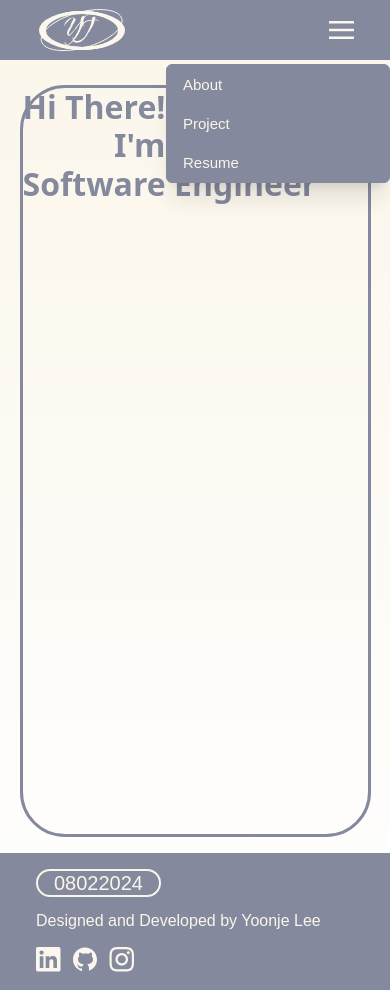
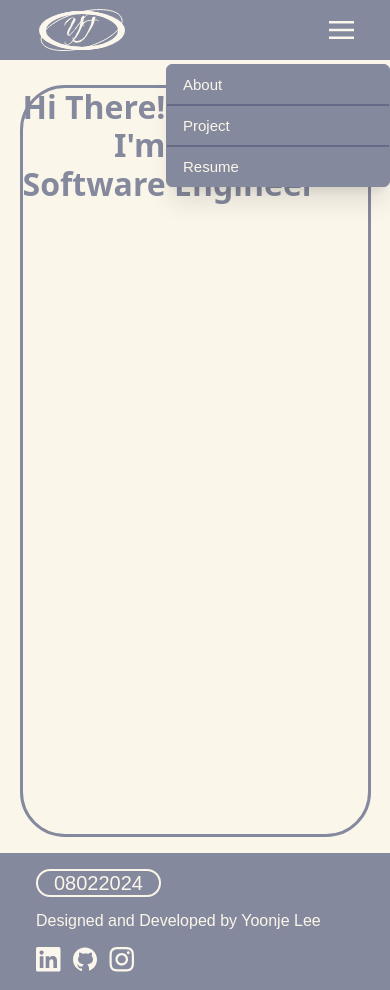
Before and after one commit to yoonlee201/Yoonjedotcom, a Next.js app: page / in a window 390 px wide. Both pictures are taken after a click on the button 341 px from the left and 30 px from the top of the page. Built offline with nearby package versions, Linux system fonts and the light colour scheme.

Commit message:
navbar responsive

```diff
--- a/src/app/_components/NavBar.tsx
+++ b/src/app/_components/NavBar.tsx
@@ -103,15 +103,27 @@ const Dropdown = forwardRef<HTMLDivElement, {}>(function ({}, ref) {
             ref={ref}
             className="absolute right-0 top-full mt-1 min-w-56 rounded-md border border-blue bg-blue shadow-xl"
             role="menu">
-            <ul className="grid grid-flow-row items-start justify-stretch px-4">
-                <li className="py-3 text-navlink">
-                    <Link href="/about">About</Link>
+            <ul className="grid grid-flow-row items-start justify-stretch">
+                <li className="border-b-2 border-blue-2 px-4 py-3 text-navlink hover:bg-blue-2">
+                    <Link
+                        href="/about"
+                        className="block h-full w-full">
+                        About
+                    </Link>
                 </li>
-                <li className="py-3 text-navlink">
-                    <Link href="/project">Project</Link>
+                <li className="border-b-2 border-blue-2 px-4 py-3 text-navlink hover:bg-blue-2">
+                    <Link
+                        href="/project"
+                        className="block h-full w-full">
+                        Project
+                    </Link>
                 </li>
-                <li className="py-3 text-navlink">
-                    <Link href="/resume">Resume</Link>
+                <li className="px-4 py-3 text-navlink hover:bg-blue-2">
+                    <Link
+                        href="/resume"
+                        className="block h-full w-full">
+                        Resume
+                    </Link>
                 </li>
             </ul>
         </div>
--- a/src/app/home/page.tsx
+++ /dev/null
@@ -1,2 +0,0 @@
-// Add the following line at the beginning or end of the file
-export { };
--- a/src/app/layout.tsx
+++ b/src/app/layout.tsx
@@ -15,10 +15,10 @@ export default function RootLayout({
   children: React.ReactNode;
 }>) {
   return (
-    <html lang="en" className="bg-beige">
-      <body className="flex flex-col min-h-screen bg-beige">
+    <html lang="en" className="">
+      <body className="flex flex-col min-h-screen">
         <NavBar />
-        <div className="flex-grow">
+        <div className="flex-grow bg-beige">
           {children}
         </div>
         <Footer />
--- a/src/app/project/page.tsx
+++ b/src/app/project/page.tsx
@@ -1,2 +1,14 @@
-// Add the following line at the beginning or end of the file
-export { };
+
+export const route = '/project';
+
+const Page = () => {
+    return (
+        <main className="mb-[0rem] lg:mb-0">
+            <section className="flex justify-center overflow-y-auto pb-0 pt-root-top-md lg:pb-[3.5rem] lg:pt-root-top">
+
+            </section>
+        </main>
+    );
+};
+
+export default Page;
--- a/src/app/resume/page.tsx
+++ b/src/app/resume/page.tsx
@@ -1,2 +1,13 @@
-// Add the following line at the beginning or end of the file
-export { };
+export const route = '/resume';
+
+const Page = () => {
+    return (
+        <main className="mb-[0rem] lg:mb-0">
+            <section className="flex justify-center overflow-y-auto pb-0 pt-root-top-md lg:pb-[3.5rem] lg:pt-root-top">
+
+            </section>
+        </main>
+    );
+};
+
+export default Page;
```
